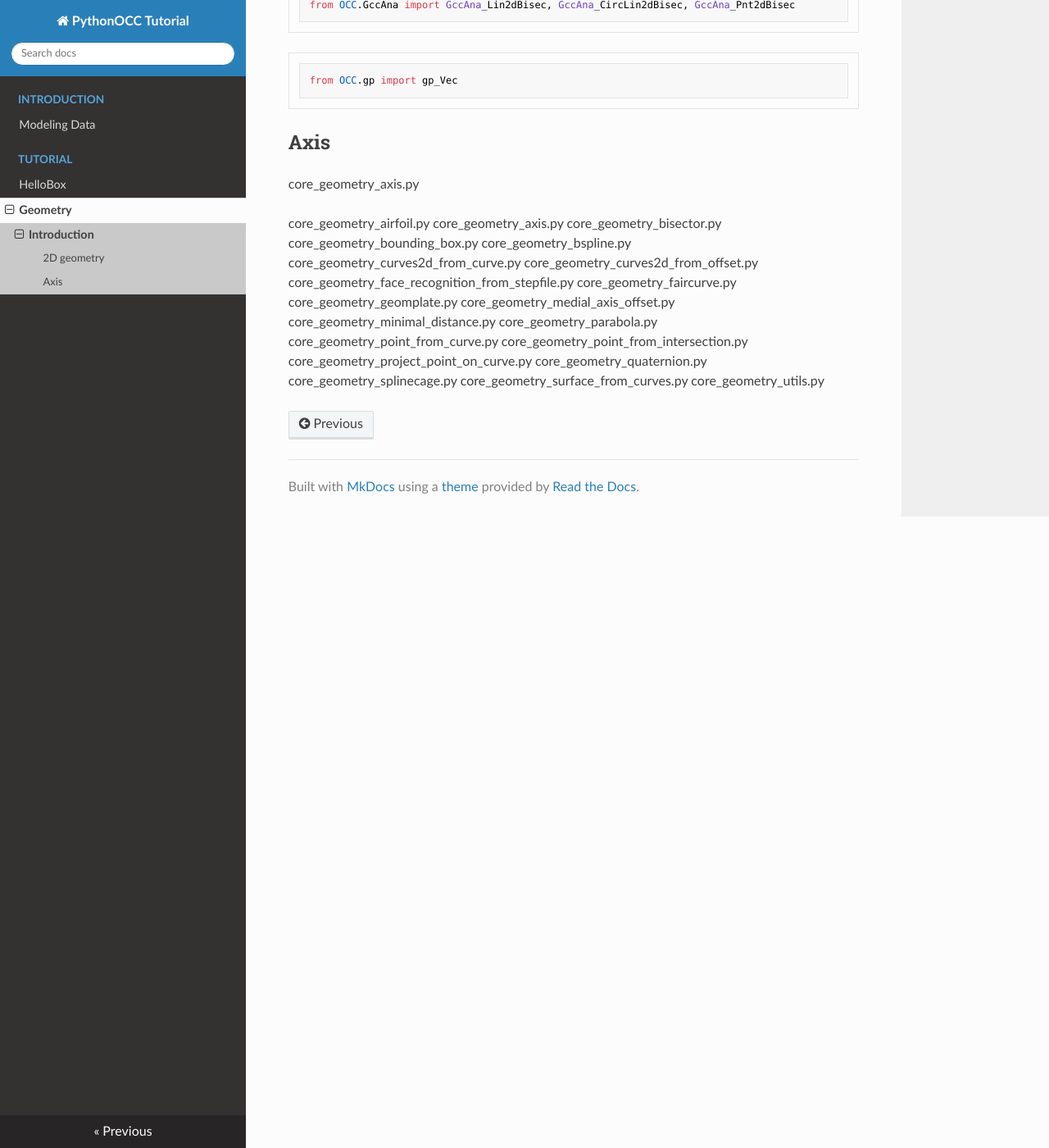
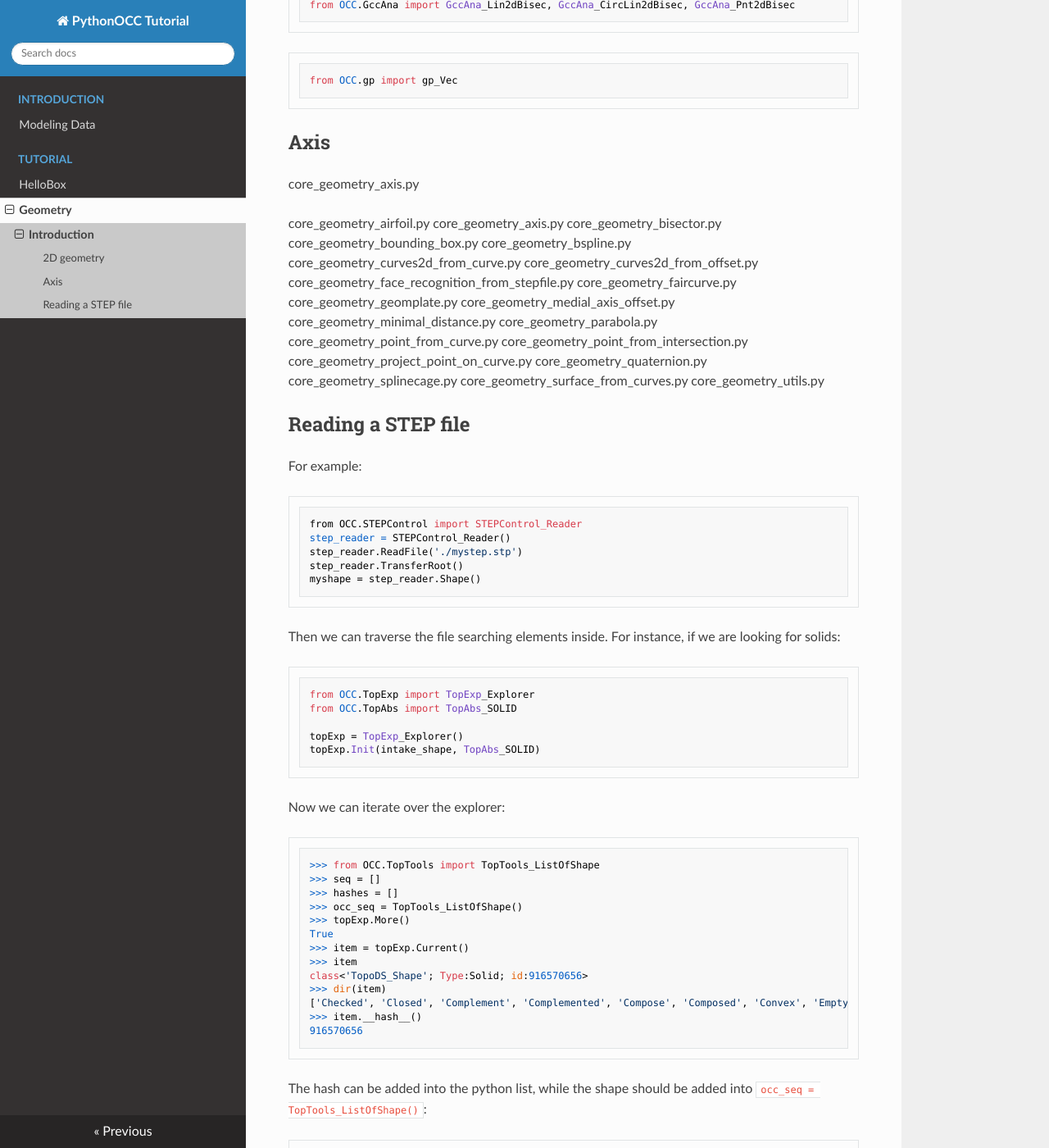
Before and after one commit to mantielero/pythonocc_doc, an MkDocs documentation site: the page built from docs/geom_intro.md, in a window 1280 px wide and 1400 px high, scrolled down 1381 px. Shown: the whole window at 82% size. Built offline with MkDocs 1.6.1, drawn with Linux system fonts in a browser that asks for light colours; nearby versions of some CDN libraries; some of the changed text lies outside the part shown.

Commit message:
Traverse topology

````diff
--- a/docs/geom_intro.md
+++ b/docs/geom_intro.md
@@ -92,3 +92,63 @@ core_geometry_quaternion.py
 core_geometry_splinecage.py
 core_geometry_surface_from_curves.py
 core_geometry_utils.py
+
+
+## Reading a STEP file
+For example:
+
+```python
+from OCC.STEPControl import STEPControl_Reader
+step_reader = STEPControl_Reader()
+step_reader.ReadFile('./mystep.stp')
+step_reader.TransferRoot()
+myshape = step_reader.Shape()
+```
+
+Then we can traverse the file searching elements inside. For instance, if we are looking for solids:
+
+```python
+from OCC.TopExp import TopExp_Explorer
+from OCC.TopAbs import TopAbs_SOLID
+
+topExp = TopExp_Explorer()
+topExp.Init(intake_shape, TopAbs_SOLID)
+```
+
+Now we can iterate over the explorer:
+
+```python
+>>> from OCC.TopTools import TopTools_ListOfShape
+>>> seq = []
+>>> hashes = []
+>>> occ_seq = TopTools_ListOfShape()
+>>> topExp.More()
+True
+>>> item = topExp.Current()
+>>> item
+class<'TopoDS_Shape'; Type:Solid; id:916570656>
+>>> dir(item)
+['Checked', 'Closed', 'Complement', 'Complemented', 'Compose', 'Composed', 'Convex', 'EmptyCopied', 'EmptyCopy', 'Free', 'HashCode', 'Infinite', 'IsEqual', 'IsNotEqual', 'IsNull', 'IsPartner', 'IsSame', 'Located', 'Location', 'Locked', 'Modified', 'Move', 'Moved', 'Nullify', 'Orientable', 'Orientation', 'Oriented', 'Reverse', 'Reversed', 'ShapeType', 'TShape', '__class__', '__delattr__', '__dict__', '__dir__', '__doc__', '__eq__', '__eq_wrapper__', '__format__', '__ge__', '__getattribute__', '__getstate__', '__gt__', '__hash__', '__init__', '__init_subclass__', '__le__', '__lt__', '__module__', '__ne__', '__ne_wrapper__', '__new__', '__reduce__', '__reduce_ex__', '__repr__', '__setattr__', '__setstate__', '__sizeof__', '__str__', '__subclasshook__', '__swig_destroy__', '__weakref__', 'this', 'thisown']
+>>> item.__hash__()
+916570656
+```
+
+The hash can be added into the python list, while the shape should be added into `occ_seq = TopTools_ListOfShape()`:
+
+```python
+hashes.append(item.__hash__())
+occ_seq.Append(current_item)
+```
+
+Then we go to the following matching shape using:
+```
+topExp.Next()
+```
+
+So we use:
+
+- `topExp.Current()`: to get the current shape
+- `topExp.More()`: in order to know if there are more shapes.
+- `topExp.Next()`: in order to go to the following shape.
+
+The convenient class `Topo` is defined in [core_topology_traverse.py](https://github.com/tpaviot/pythonocc-core/blob/0.18.1/examples/core_topology_traverse.rst). It is used in the example [core_geometry_face_recognition_from_stepfile.py](https://github.com/tpaviot/pythonocc-core/blob/0.18.1/examples/core_geometry_face_recognition_from_stepfile.rst).
````
